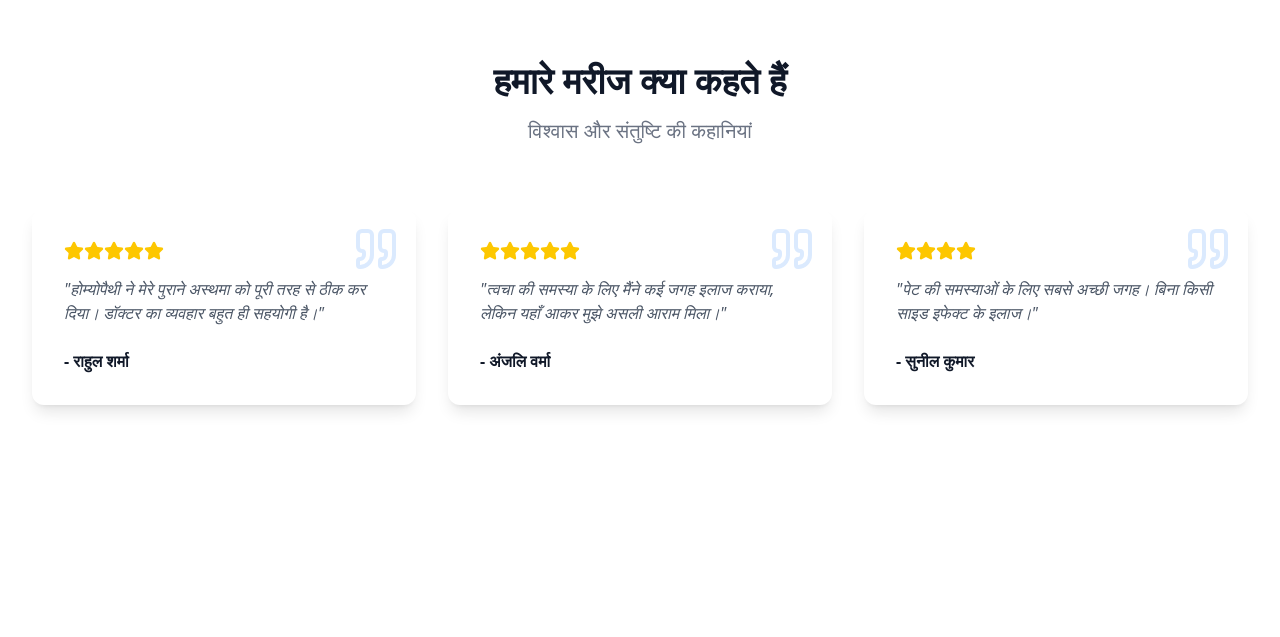
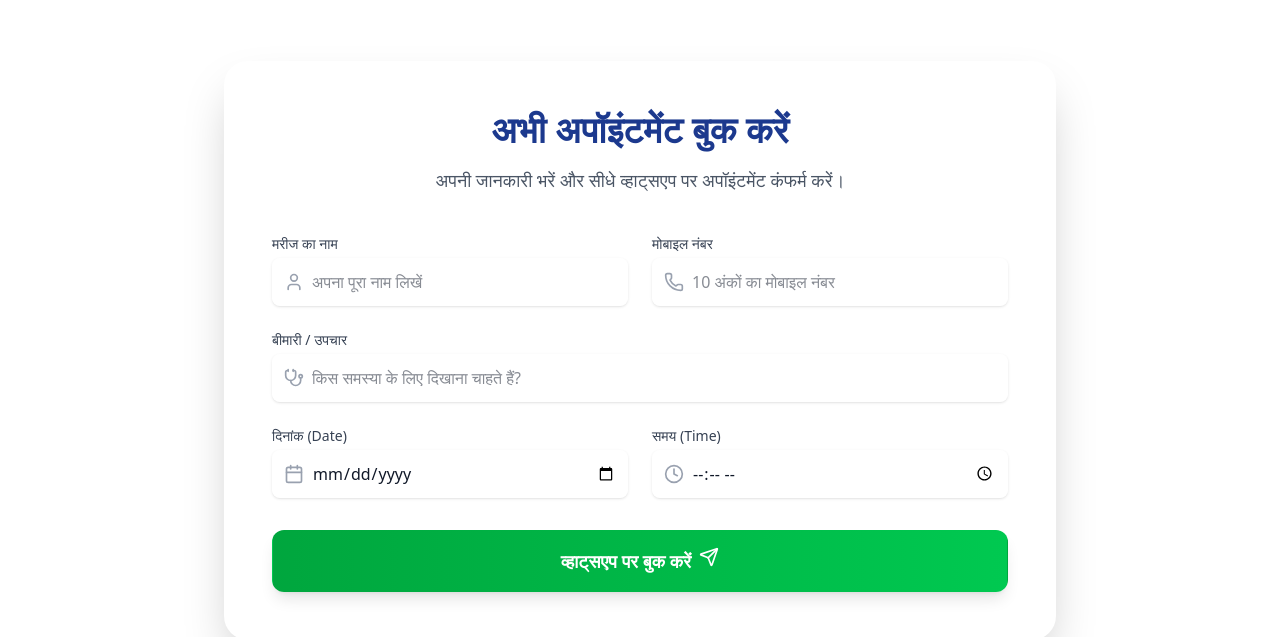
Before and after one commit to RiZwAn755/needy_project_1, a React (Vite) app: page / in a window 1280 px wide. Shown: the part 2586-3223 px from the top of the page. Built offline with nearby package versions, Linux system fonts and the light colour scheme.

Commit message:
appointmenty on whatsapp

```diff
--- /dev/null
+++ b/src/components/appointment.jsx
@@ -0,0 +1,159 @@
+import { useState } from 'react';
+import { motion } from 'framer-motion';
+import { Calendar, Clock, User, Phone, Stethoscope, Send } from 'lucide-react';
+
+const Appointment = () => {
+    const [formData, setFormData] = useState({
+        name: '',
+        mobile: '',
+        treatment: '',
+        date: '',
+        time: ''
+    });
+
+    const handleChange = (e) => {
+        setFormData({ ...formData, [e.target.name]: e.target.value });
+    };
+
+    const handleSubmit = (e) => {
+        e.preventDefault();
+        const { name, mobile, treatment, date, time } = formData;
+
+        // Doctor's number
+        const phoneNumber = "919919914700";
+
+        // Construct message
+        const message = `Namaste Doctor,\n\nI want to book an appointment.\n\n*Details:*\nName: ${name}\nMobile: ${mobile}\nTreatment: ${treatment}\nDate: ${date}\nTime: ${time}\n\nPlease confirm my appointment.`;
+
+        // WhatsApp URL
+        const whatsappUrl = `https://wa.me/${phoneNumber}?text=${encodeURIComponent(message)}`;
+
+        // Redirect
+        window.open(whatsappUrl, '_blank');
+    };
+
+    return (
+        <div className="py-24 relative overflow-hidden">
+            <div className="max-w-4xl mx-auto px-4 sm:px-6 lg:px-8 relative z-10">
+                <motion.div
+                    initial={{ opacity: 0, y: 20 }}
+                    whileInView={{ opacity: 1, y: 0 }}
+                    transition={{ duration: 0.6 }}
+                    className="glass rounded-3xl p-8 md:p-12 shadow-2xl border-t border-white/60"
+                >
+                    <div className="text-center mb-10">
+                        <h2 className="text-3xl font-extrabold text-blue-900 sm:text-4xl mb-4">
+                            अभी अपॉइंटमेंट बुक करें
+                        </h2>
+                        <p className="text-lg text-gray-600">
+                            अपनी जानकारी भरें और सीधे व्हाट्सएप पर अपॉइंटमेंट कंफर्म करें।
+                        </p>
+                    </div>
+
+                    <form onSubmit={handleSubmit} className="space-y-6">
+                        <div className="grid grid-cols-1 md:grid-cols-2 gap-6">
+                            {/* Name */}
+                            <div className="relative">
+                                <label className="block text-sm font-medium text-gray-700 mb-1">मरीज का नाम</label>
+                                <div className="relative">
+                                    <div className="absolute inset-y-0 left-0 pl-3 flex items-center pointer-events-none">
+                                        <User className="h-5 w-5 text-gray-400" />
+                                    </div>
+                                    <input
+                                        type="text"
+                                        name="name"
+                                        required
+                                        className="pl-10 block w-full rounded-lg border-gray-300 bg-white/50 focus:ring-blue-500 focus:border-blue-500 p-3 shadow-sm transition-all"
+                                        placeholder="अपना पूरा नाम लिखें"
+                                        onChange={handleChange}
+                                    />
+                                </div>
+                            </div>
+
+                            {/* Mobile */}
+                            <div className="relative">
+                                <label className="block text-sm font-medium text-gray-700 mb-1">मोबाइल नंबर</label>
+                                <div className="relative">
+                                    <div className="absolute inset-y-0 left-0 pl-3 flex items-center pointer-events-none">
+                                        <Phone className="h-5 w-5 text-gray-400" />
+                                    </div>
+                                    <input
+                                        type="tel"
+                                        name="mobile"
+                                        required
+                                        className="pl-10 block w-full rounded-lg border-gray-300 bg-white/50 focus:ring-blue-500 focus:border-blue-500 p-3 shadow-sm transition-all"
+                                        placeholder="10 अंकों का मोबाइल नंबर"
+                                        onChange={handleChange}
+                                    />
+                                </div>
+                            </div>
+
+                            {/* Treatment */}
+                            <div className="relative md:col-span-2">
+                                <label className="block text-sm font-medium text-gray-700 mb-1">बीमारी / उपचार</label>
+                                <div className="relative">
+                                    <div className="absolute inset-y-0 left-0 pl-3 flex items-center pointer-events-none">
+                                        <Stethoscope className="h-5 w-5 text-gray-400" />
+                                    </div>
+                                    <input
+                                        type="text"
+                                        name="treatment"
+                                        required
+                                        className="pl-10 block w-full rounded-lg border-gray-300 bg-white/50 focus:ring-blue-500 focus:border-blue-500 p-3 shadow-sm transition-all"
+                                        placeholder="किस समस्या के लिए दिखाना चाहते हैं?"
+                                        onChange={handleChange}
+                                    />
+                                </div>
+                            </div>
+
+                            {/* Date */}
+                            <div className="relative">
+                                <label className="block text-sm font-medium text-gray-700 mb-1">दिनांक (Date)</label>
+                                <div className="relative">
+                                    <div className="absolute inset-y-0 left-0 pl-3 flex items-center pointer-events-none">
+                                        <Calendar className="h-5 w-5 text-gray-400" />
+                                    </div>
+                                    <input
+                                        type="date"
+                                        name="date"
+                                        required
+                                        className="pl-10 block w-full rounded-lg border-gray-300 bg-white/50 focus:ring-blue-500 focus:border-blue-500 p-3 shadow-sm transition-all"
+                                        onChange={handleChange}
+                                    />
+                                </div>
+                            </div>
+
+                            {/* Time */}
+                            <div className="relative">
+                                <label className="block text-sm font-medium text-gray-700 mb-1">समय (Time)</label>
+                                <div className="relative">
+                                    <div className="absolute inset-y-0 left-0 pl-3 flex items-center pointer-events-none">
+                                        <Clock className="h-5 w-5 text-gray-400" />
+                                    </div>
+                                    <input
+                                        type="time"
+                                        name="time"
+                                        required
+                                        className="pl-10 block w-full rounded-lg border-gray-300 bg-white/50 focus:ring-blue-500 focus:border-blue-500 p-3 shadow-sm transition-all"
+                                        onChange={handleChange}
+                                    />
+                                </div>
+                            </div>
+                        </div>
+
+                        <div className="mt-8">
+                            <button
+                                type="submit"
+                                className="w-full flex justify-center py-4 px-4 border border-transparent rounded-xl shadow-lg text-lg font-bold text-white bg-gradient-to-r from-green-600 to-green-500 hover:from-green-700 hover:to-green-600 focus:outline-none focus:ring-2 focus:ring-offset-2 focus:ring-green-500 transform hover:-translate-y-1 transition-all duration-200"
+                            >
+                                व्हाट्सएप पर बुक करें <Send className="ml-2 w-5 h-5" />
+                            </button>
+                        </div>
+                    </form>
+                </motion.div>
+            </div>
+        </div>
+    );
+};
+
+export default Appointment;
--- a/src/pages/contactus.jsx
+++ b/src/pages/contactus.jsx
@@ -39,7 +39,7 @@ const ContactUs = () => {
                                 </div>
                                 <div>
                                     <p className="font-medium text-gray-900">कॉल करें</p>
-                                    <p className="text-gray-600">+91 94511 08552</p>
+                                    <p className="text-gray-600">+91 99199 14700 </p>
                                 </div>
                             </div>
                             <div className="flex items-start space-x-4">
--- a/src/pages/homepage.jsx
+++ b/src/pages/homepage.jsx
@@ -2,6 +2,7 @@ import { motion } from 'framer-motion';
 import { ArrowRight, Activity, Heart, Shield } from 'lucide-react';
 // Import other sections
 import Treatments from '../components/treatments';
+import Appointment from '../components/appointment';
 import Services from './services';
 import Feedback from './feedback';
 import ContactUs from './contactus';
@@ -10,8 +11,10 @@ import MapPage from './map';
 const HomePage = () => {
     return (
         <div className="min-h-screen pt-20">
-            {/* Hero Section */}
+            {/* ... (previous sections) ... */}
+
             <section id="home" className="relative px-4 py-16 mx-auto sm:px-6 lg:px-8 max-w-7xl lg:py-24">
+                {/* ... (hero content) ... */}
                 <div className="grid grid-cols-1 gap-12 lg:grid-cols-2 lg:gap-8 items-center">
                     <motion.div
                         initial={{ opacity: 0, x: -50 }}
@@ -28,7 +31,7 @@ const HomePage = () => {
                         <div className="mt-8 sm:flex">
                             <div className="rounded-md shadow">
                                 <a
-                                    href="#contact"
+                                    href="#appointment"
                                     className="flex items-center justify-center px-8 py-3 text-base font-medium text-white bg-blue-600 border border-transparent rounded-md hover:bg-blue-700 md:py-4 md:text-lg md:px-10 transition-transform transform hover:scale-105"
                                 >
                                     अपॉइंटमेंट बुक करें
@@ -92,6 +95,10 @@ const HomePage = () => {
                 <Services />
             </section>
 
+            <section id="appointment">
+                <Appointment />
+            </section>
+
             <section id="feedback">
                 <Feedback />
             </section>
```
